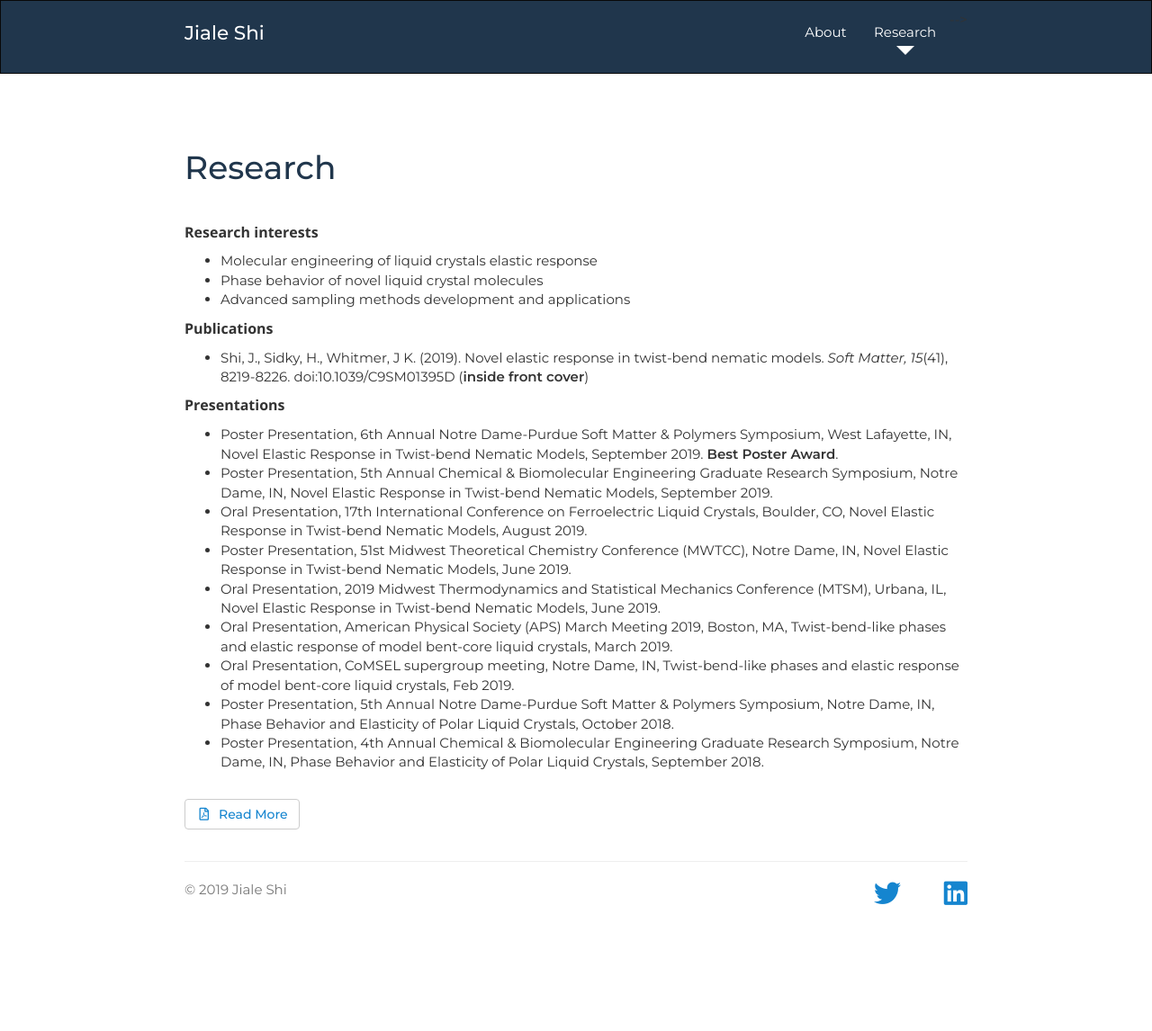
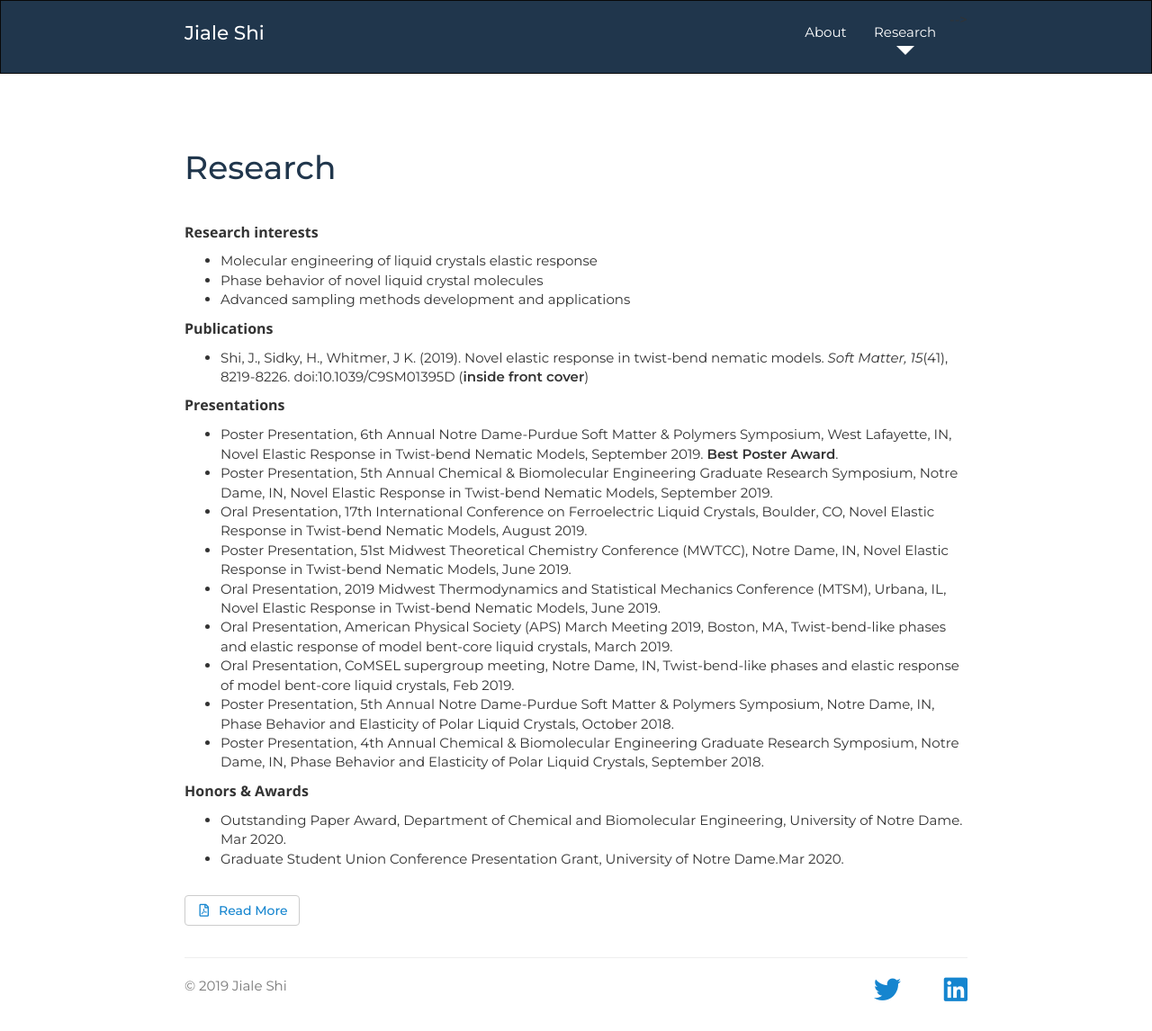
Before and after one commit to shijiale0609/shijiale0609.github.io, a Jekyll site: the page research.html, which Jekyll copies as it is, in a window 1280 px wide. Shown: the whole page at 90% size. Built offline with Jekyll 4.4.1, drawn with Linux system fonts in a browser that asks for light colours; nearby versions of some CDN libraries; a style sheet for code colours, icons or effects is not loaded; before the commit the page ends 1039 px from its top, so only the background shows below that.

Commit message:
add research related honors&awards

```diff
--- a/research.html
+++ b/research.html
@@ -120,6 +120,12 @@
                <li>Poster Presentation, 4th Annual Chemical & Biomolecular Engineering Graduate Research Symposium, Notre Dame, IN, Phase Behavior and Elasticity of Polar Liquid Crystals, September 2018. </li>
             </ul>
 
+            <b>Honors & Awards</b>
+            <ul class="push-down-1">
+               <li>  Outstanding Paper Award, Department of Chemical and Biomolecular Engineering, University of Notre Dame. Mar 2020.</li>
+               <li>  Graduate Student Union Conference Presentation Grant, University of Notre Dame.Mar 2020.</li>
+            </ul>
+
             <!-- Dissertation abstract -->
             <!-- <h3 class="push-down-3"><span>Dissertation</span></h3>
             <p>{BRIEF PARAGRAPH(S) ABSTRACT OF YOUR DISSERTATION}</p> -->
```
